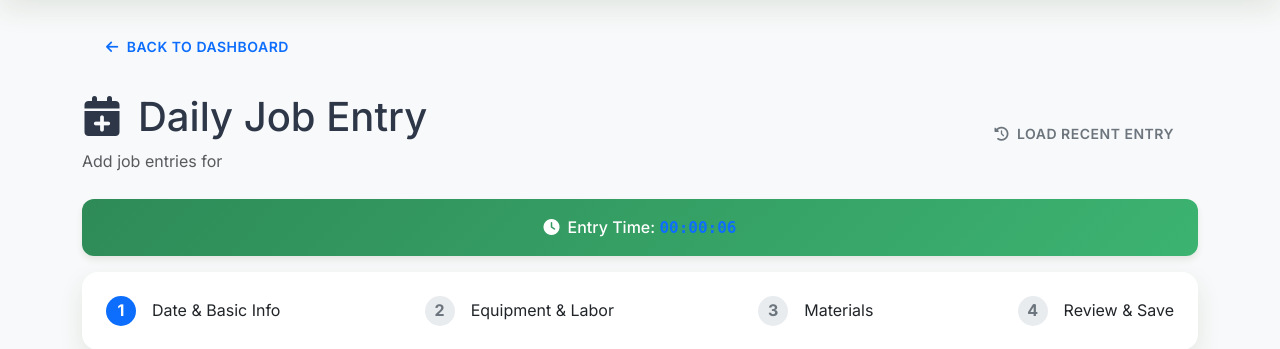
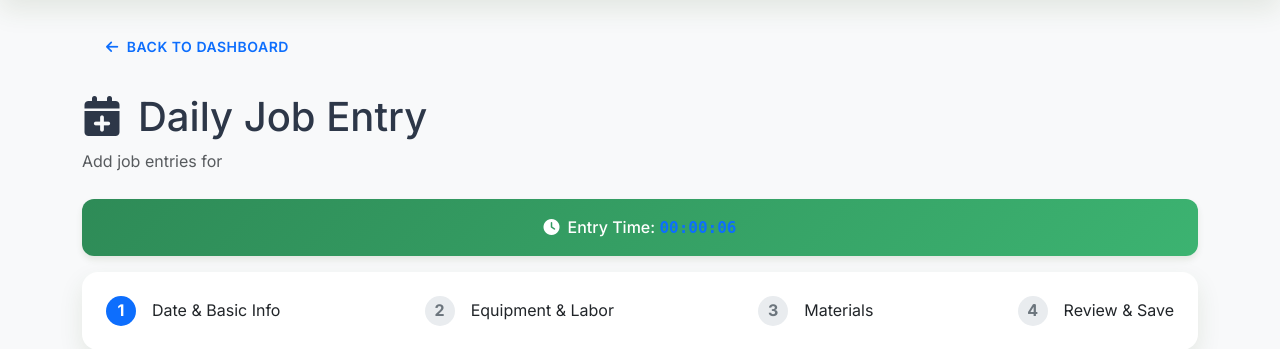
Before and after one commit to JBailey273/JobToolV2, a Django app: template jobtracker/dashboard/templates/dashboard/jobentry_form.html in a window 1280 px wide. Shown: the part 77-426 px from the top of the page. Run offline with Django 5.2, Linux system fonts and the light colour scheme; the template is opened without the code that fills it, so the values that code supplies are empty.

Commit message:
Hide Load Recent Entry button

```diff
--- a/jobtracker/dashboard/templates/dashboard/jobentry_form.html
+++ b/jobtracker/dashboard/templates/dashboard/jobentry_form.html
@@ -10,8 +10,8 @@
         </h1>
         <p class="text-muted mb-0">Add job entries for <strong>{{ project.name }}</strong></p>
     </div>
-    <div>
-        <button class="btn btn-outline-secondary" type="button" onclick="loadRecentEntry()">
+    <div class="d-none">
+        <button class="btn btn-outline-secondary" type="button">
             <i class="fas fa-history me-2"></i>Load Recent Entry
         </button>
     </div>
@@ -516,10 +516,6 @@ function clearAll() {
     }
 }
 
-function loadRecentEntry() {
-    alert('Loading most recent entry...');
-}
-
 // Form submission
 document.getElementById('entry-form').addEventListener('submit', function(e) {
     const submitBtn = document.getElementById('submit-btn');
```
